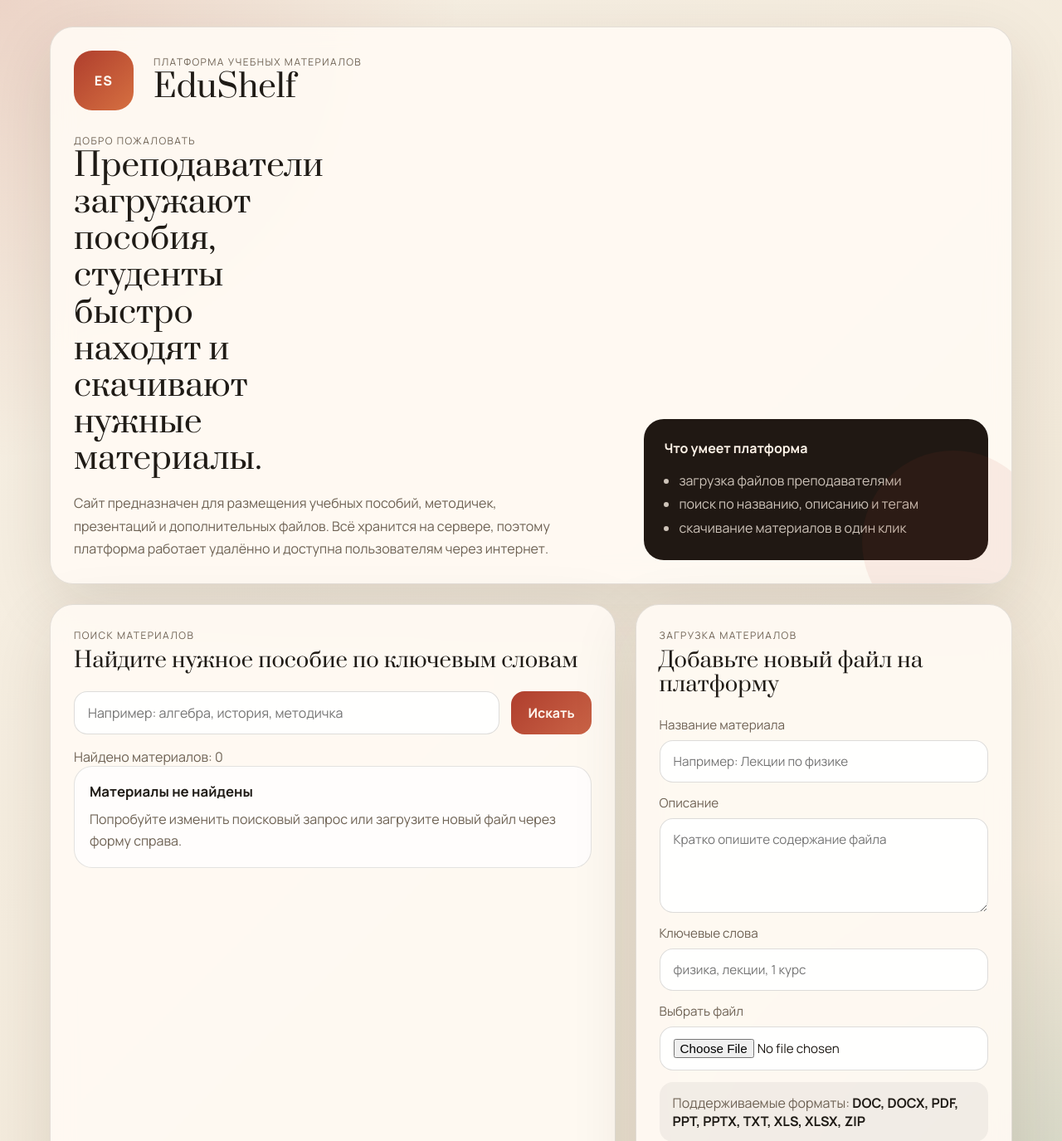
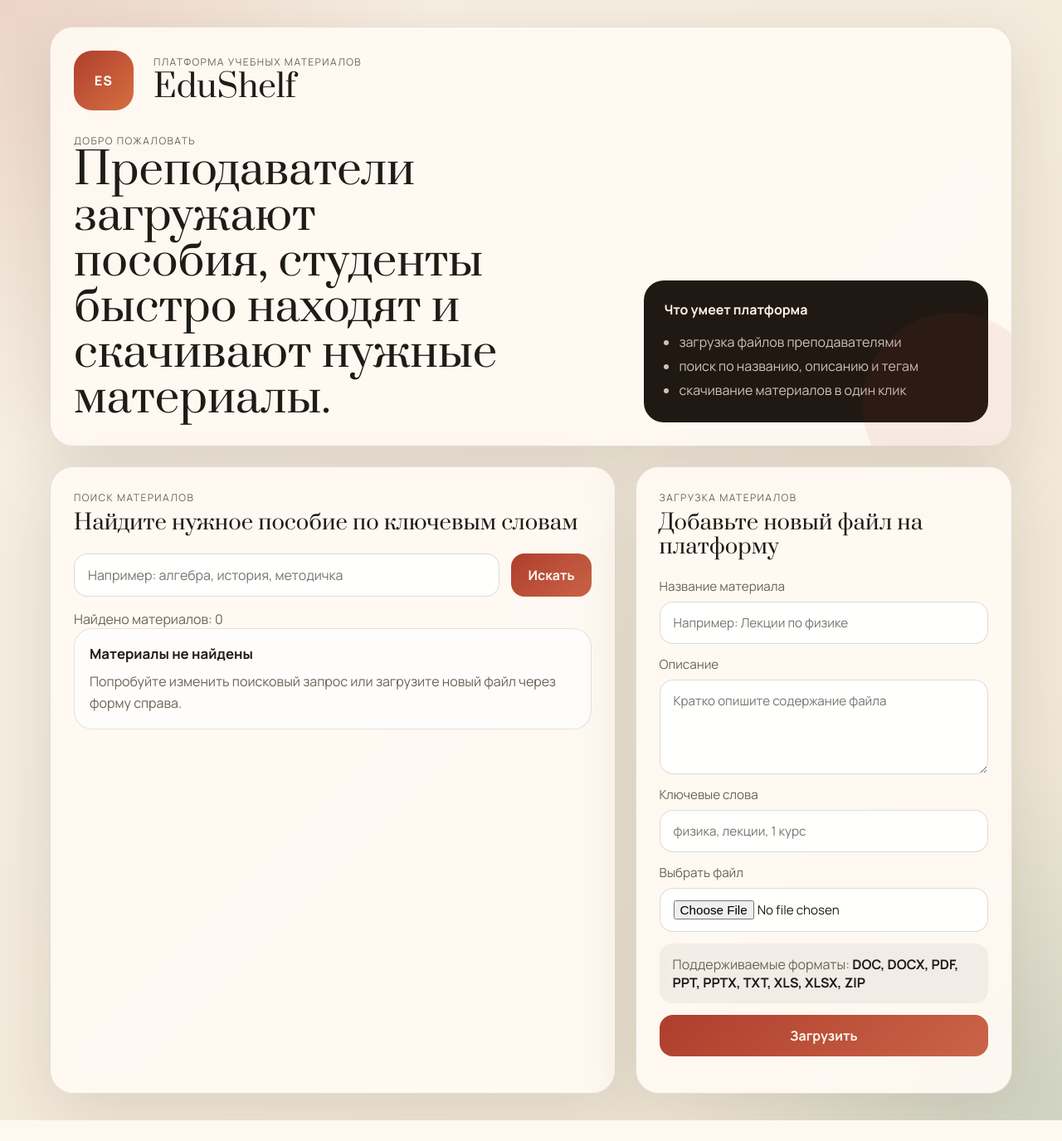
Before and after one commit to zakharder/platform_practice, a Flask app: page / in a window 1280 px wide. Shown: the top 1375 px of the page at 83% size. After the commit the page ends 1350 px from the top, so only its background shows below. Run offline with Flask 3, Linux system fonts and the light colour scheme; data that the repository does not hold is empty.

Commit message:
Add files via upload

```diff
--- a/static/styles.css
+++ b/static/styles.css
@@ -108,8 +108,10 @@ h1 {
 }
 
 h2 {
-  font-size: clamp(1.8rem, 3vw, 3rem);
-  max-width: 10ch;
+  font-size: clamp(2.1rem, 4.1vw, 4.2rem);
+  max-width: 14ch;
+  line-height: 1.05;
+  text-wrap: balance;
 }
 
 .lead {
@@ -122,6 +124,10 @@ h2 {
 .hero__content {
   grid-template-columns: 1.6fr 1fr;
   align-items: end;
+}
+
+.hero__text {
+  max-width: 760px;
 }
 
 .hero__card {
--- a/templates/index.html
+++ b/templates/index.html
@@ -23,10 +23,6 @@
         <div class="hero__text">
           <p class="welcome">Добро пожаловать</p>
           <h2>Преподаватели загружают пособия, студенты быстро находят и скачивают нужные материалы.</h2>
-          <p class="lead">
-            Сайт предназначен для размещения учебных пособий, методичек, презентаций и дополнительных файлов.
-            Всё хранится на сервере, поэтому платформа работает удалённо и доступна пользователям через интернет.
-          </p>
         </div>
         <div class="hero__card">
           <p>Что умеет платформа</p>
```
